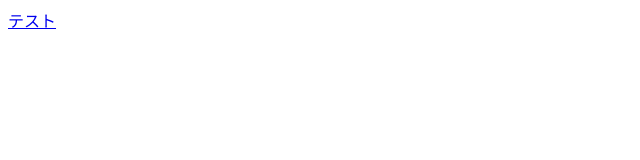
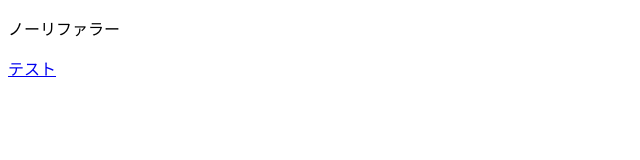
Before and after one commit to makishima-git/Lstep_test-noreferrer, a plain HTML site: page index.html in a window 1280 px wide. Shown: the whole page, without its empty margins (0-640 px from the left). Drawn offline with Linux system fonts and the light colour scheme.

Commit message:
Update index.html

```diff
--- a/index.html
+++ b/index.html
@@ -7,6 +7,7 @@
     <title>Document</title>
   </head>
   <body>
+    <p>ノーリファラー</p>
     <a
       href="https://liff.line.me/1656233897-Qmv8YnDM/landing?follow=%40293dufuy&lp=aTHEua&liff_id=1656233897-Qmv8YnDM"
       target="_blank"
```
